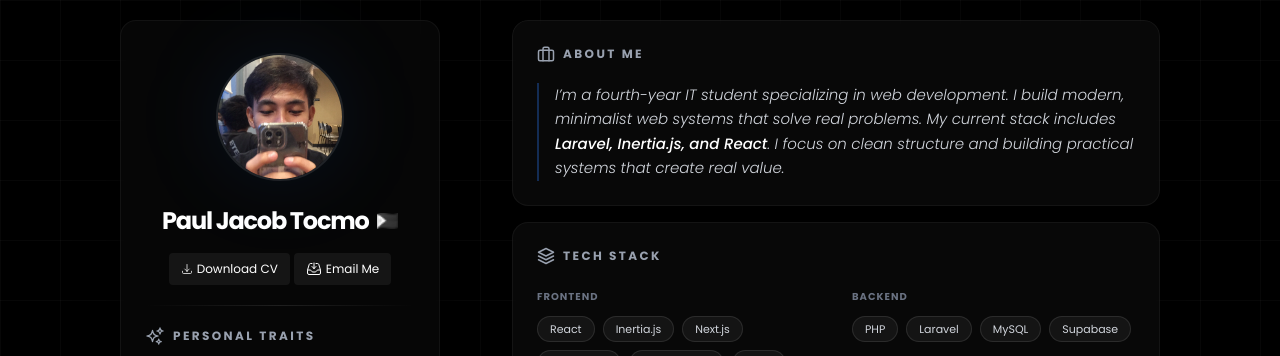
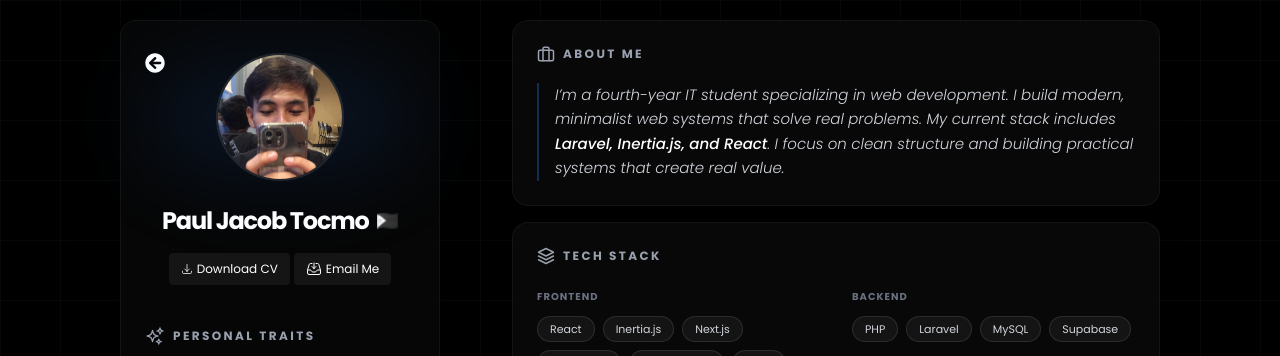
Before and after one commit to Jacodesit/JacobsPortfolio, a React (Vite) app: page /home in a window 1280 px wide. Shown: the top 356 px of the page. Built offline with nearby package versions, Linux system fonts and the light colour scheme.

Commit message:
Retouch everything

```diff
--- a/src/Pages/home-page.tsx
+++ b/src/Pages/home-page.tsx
@@ -11,6 +11,8 @@ import Experience from "../components/experince";
 import Traits from "../components/traits";
 import Gallery from "../components/gallery";
 import ActionBtn from "../components/action-btn";
+import { FaArrowCircleLeft } from "react-icons/fa";
+import { useNavigate } from "react-router-dom";
 
 // Animation variants
 const containerVariants: Variants = {
@@ -90,6 +92,8 @@ const gridVariants: Variants = {
 };
 
 export default function Home() {
+    const navigate = useNavigate();
+
     return (
         <motion.main
             className="min-h-screen w-full bg-black relative text-white z-9999"
@@ -123,15 +127,24 @@ export default function Home() {
                             className="flex flex-col justify-center items-center text-center"
                             variants={profileVariants}
                         >
-                            <div className="relative mb-6">
+                            <div className="relative mb-6 w-full">
+                                <div className="absolute -left-">
+                                    <FaArrowCircleLeft size={20}
+                                        onClick={() => navigate('/')}
+                                        className="cursor-pointer"
+                                    />
+                                </div>
+
                                 <div className="absolute inset-0 bg-blue-500/10 blur-2xl rounded-full" />
+                                <div className="flex justify-center items-center">
                                     <motion.img
                                         src="/Profile/me.webp"
                                         alt="Me"
-                                    className="relative rounded-full h-32 w-32 object-cover border-2 border-white/10"
+                                        className="relative rounded-full h-32 w-32 object-cover border-2 border-white/10 flex justify-center items-center"
                                         whileHover={{ scale: 1.05, borderColor: "rgba(255,255,255,0.2)" }}
                                         transition={{ type: "spring", stiffness: 300 }}
                                     />
+                                </div>
                             </div>
 
                             <motion.div className="flex items-center gap-2 mb-4" variants={itemVariants}>
@@ -144,7 +157,7 @@ export default function Home() {
                             </motion.div>
                         </motion.div>
 
-                        <div className="h-[1px] bg-gradient-to-r from-transparent via-white/10 to-transparent w-full" />
+                        <div className="h-px bg-lines-to-r from-transparent via-white/10 to-transparent w-full" />
 
                         {/* Traits */}
                         <motion.div className="flex flex-col gap-4" variants={itemVariants}>
--- a/src/components/back-btn.tsx
+++ b/src/components/back-btn.tsx
@@ -7,6 +7,7 @@ export default function BackBtn() {
     return (
         <div className="z-9999" >
             <FaArrowCircleLeft
+                size={20}
                 onClick={() => navigate('/home')}
                 className="cursor-pointer"
             />
```
Lines whose indentation alone changed are shown as unchanged.
